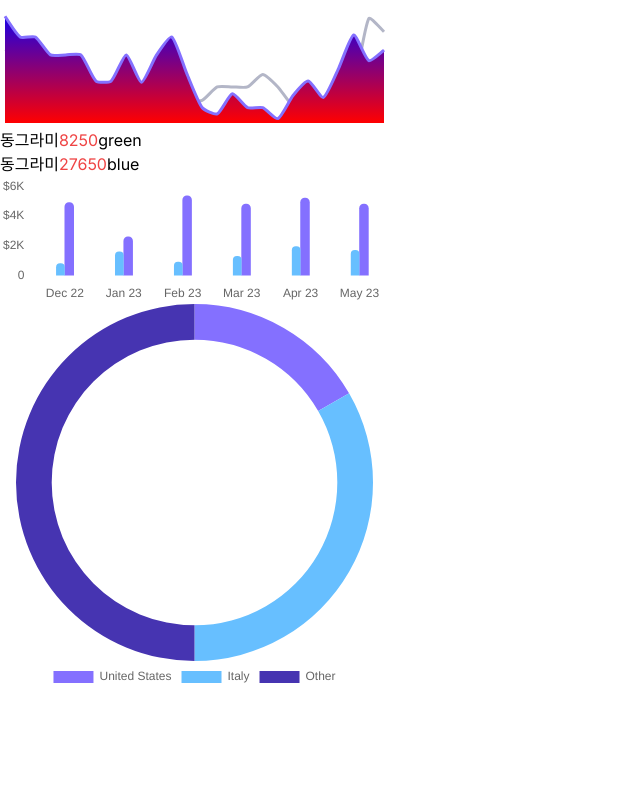
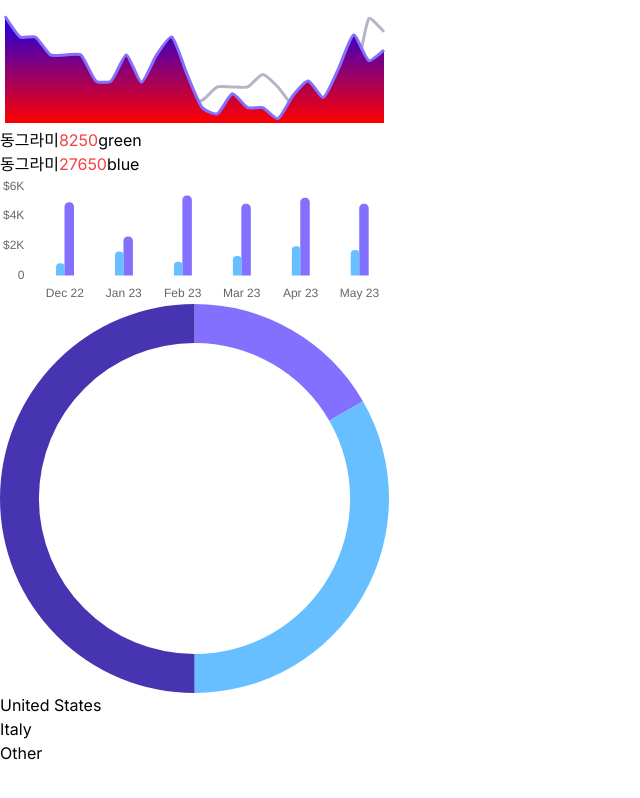
Before and after one commit to minngaeng/simple-dashboard, a Next.js app: page /showChart in a window 1280 px wide. Shown: the whole page, without its empty margins (0-640 px from the left). Built offline with nearby package versions, Linux system fonts and the light colour scheme.

Commit message:
Co-authored-by: minngaeng <minngaeng@users.noreply.github.com>

```diff
--- a/components/DoughnutCard.tsx
+++ b/components/DoughnutCard.tsx
@@ -1,10 +1,32 @@
 'use client';
 
-import { Chart } from 'chart.js';
-import { useEffect, useRef } from 'react';
+import { Chart, LegendItem } from 'chart.js';
+import { useEffect, useRef, useState } from 'react';
+
+const Legend = (props: {
+  items: LegendItem[];
+  onClickItem: (index: number) => void;
+}) => {
+  const { items, onClickItem } = props;
+
+  return (
+    <>
+      {items.map((item, index) => {
+        return (
+          <p key={index} onClick={() => onClickItem(index)}>
+            {item.text}
+          </p>
+        );
+      })}
+    </>
+  );
+};
 
 function DoughnutCard() {
   const myChart = useRef<HTMLCanvasElement | null>(null);
+
+  const [chart, setChart] = useState<Chart<'doughnut'> | null>(null);
+  const [legendItems, setLegendItems] = useState<LegendItem[]>([]);
 
   useEffect(() => {
     const chart = new Chart(myChart.current as HTMLCanvasElement, {
@@ -24,16 +46,39 @@ function DoughnutCard() {
         cutout: '80%',
         plugins: {
           legend: {
-            position: 'bottom',
+            display: false,
           },
         },
       },
     });
+    setChart(chart);
+    updateLegendItems(chart);
 
     return () => chart.destroy();
   }, []);
 
-  return <canvas ref={myChart}></canvas>;
+  const handleLegendClick = (index: number) => {
+    if (chart) {
+      chart.toggleDataVisibility(index);
+      chart.update();
+      updateLegendItems(chart);
+    }
+  };
+
+  const updateLegendItems = (chart: Chart<'doughnut'>) => {
+    if (!chart) return;
+    const generator = chart?.options?.plugins?.legend?.labels?.generateLabels;
+    setLegendItems(generator ? generator(chart as Chart) : []);
+  };
+
+  return (
+    <>
+      <canvas ref={myChart}></canvas>
+      <div>
+        <Legend items={legendItems} onClickItem={handleLegendClick} />
+      </div>
+    </>
+  );
 }
 
 export default DoughnutCard;
```
